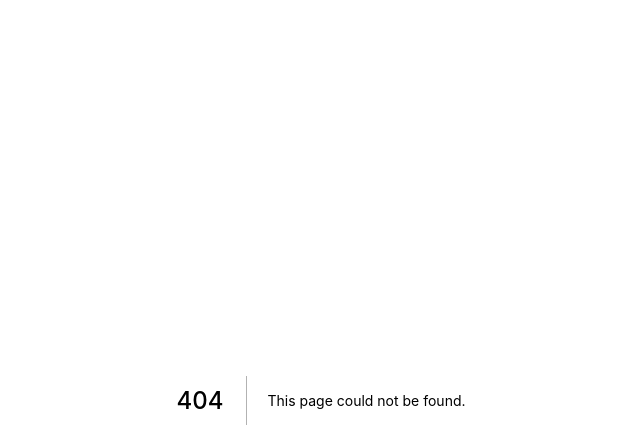
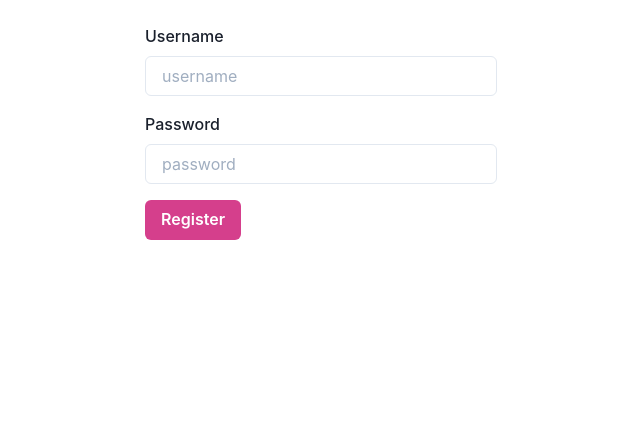
Before and after one commit to nevmstas/fullstack-blog-app, a Next.js app in the folder web/: page /register in a window 1280 px wide. Before the commit this address had no page. Shown: the top 448 px of the page, without its empty margins (319-959 px from the left). Built offline with nearby package versions, Linux system fonts and the light colour scheme.

Commit message:
created registration form

```diff
--- a/web/package.json
+++ b/web/package.json
@@ -12,6 +12,7 @@
     "@chakra-ui/theme-tools": "1.0.0",
     "@emotion/react": "11.1.1",
     "@emotion/styled": "11.0.0",
+    "formik": "^2.2.6",
     "framer-motion": "^2.9.4",
     "next": "latest",
     "react": "^17.0.1",
--- /dev/null
+++ b/web/src/components/InputField.tsx
@@ -0,0 +1,28 @@
+import {
+  FormControl,
+  FormErrorMessage,
+  FormLabel,
+  Input,
+} from "@chakra-ui/react";
+import { useField } from "formik";
+import React, { InputHTMLAttributes } from "react";
+
+type InputFieldProps = InputHTMLAttributes<HTMLInputElement> & {
+  name: string;
+  label: string;
+};
+
+export const InputField: React.FC<InputFieldProps> = ({
+  label,
+  size: _,
+  ...props
+}) => {
+  const [field, { error }] = useField(props);
+  return (
+    <FormControl isInvalid={!!error}>
+      <FormLabel htmlFor={field.name}>{label}</FormLabel>
+      <Input {...field} {...props} id={field.name} />
+      {error ? <FormErrorMessage>{error}</FormErrorMessage> : null}
+    </FormControl>
+  );
+};
--- /dev/null
+++ b/web/src/components/Wrapper.tsx
@@ -0,0 +1,22 @@
+import { Box } from "@chakra-ui/react";
+import React, { ReactElement } from "react";
+
+interface WrapperProps {
+  variant?: "small" | "regular";
+}
+
+export const Wrapper: React.FC<WrapperProps> = ({
+  variant = "regular",
+  children,
+}): ReactElement => {
+  return (
+    <Box
+      p={6}
+      w="100%"
+      mx="auto"
+      maxW={variant === "regular" ? "800px" : "400px"}
+    >
+      {children}
+    </Box>
+  );
+};
--- /dev/null
+++ b/web/src/pages/register.tsx
@@ -0,0 +1,49 @@
+import { Box, Button } from "@chakra-ui/react";
+import { Form, Formik } from "formik";
+import { InputField } from "../components/InputField";
+import { Wrapper } from "../components/Wrapper";
+interface RegisterProps {}
+const Register: React.FC<RegisterProps> = ({}) => {
+  return (
+    <Wrapper variant="small">
+      <Formik
+        initialValues={{
+          username: "",
+          password: "",
+        }}
+        onSubmit={(values, actions)=> {
+          console.log(JSON.stringify(values, null, 2));
+          actions.setSubmitting(false)
+        }}
+      >
+        {({ isSubmitting }) => (
+          <Form>
+            <InputField
+              name="username"
+              placeholder="username"
+              label="Username"
+            />
+            <Box mt={4}>
+              <InputField
+                name="password"
+                placeholder="password"
+                label="Password"
+              />
+            </Box>
+
+            <Button
+              mt={4}
+              type="submit"
+              colorScheme="pink"
+              isLoading={isSubmitting}
+            >
+              Register
+            </Button>
+          </Form>
+        )}
+      </Formik>
+    </Wrapper>
+  );
+};
+
+export default Register;
```
Also changed, not shown: 1 other file (tests, documents, lock files or other folders).
